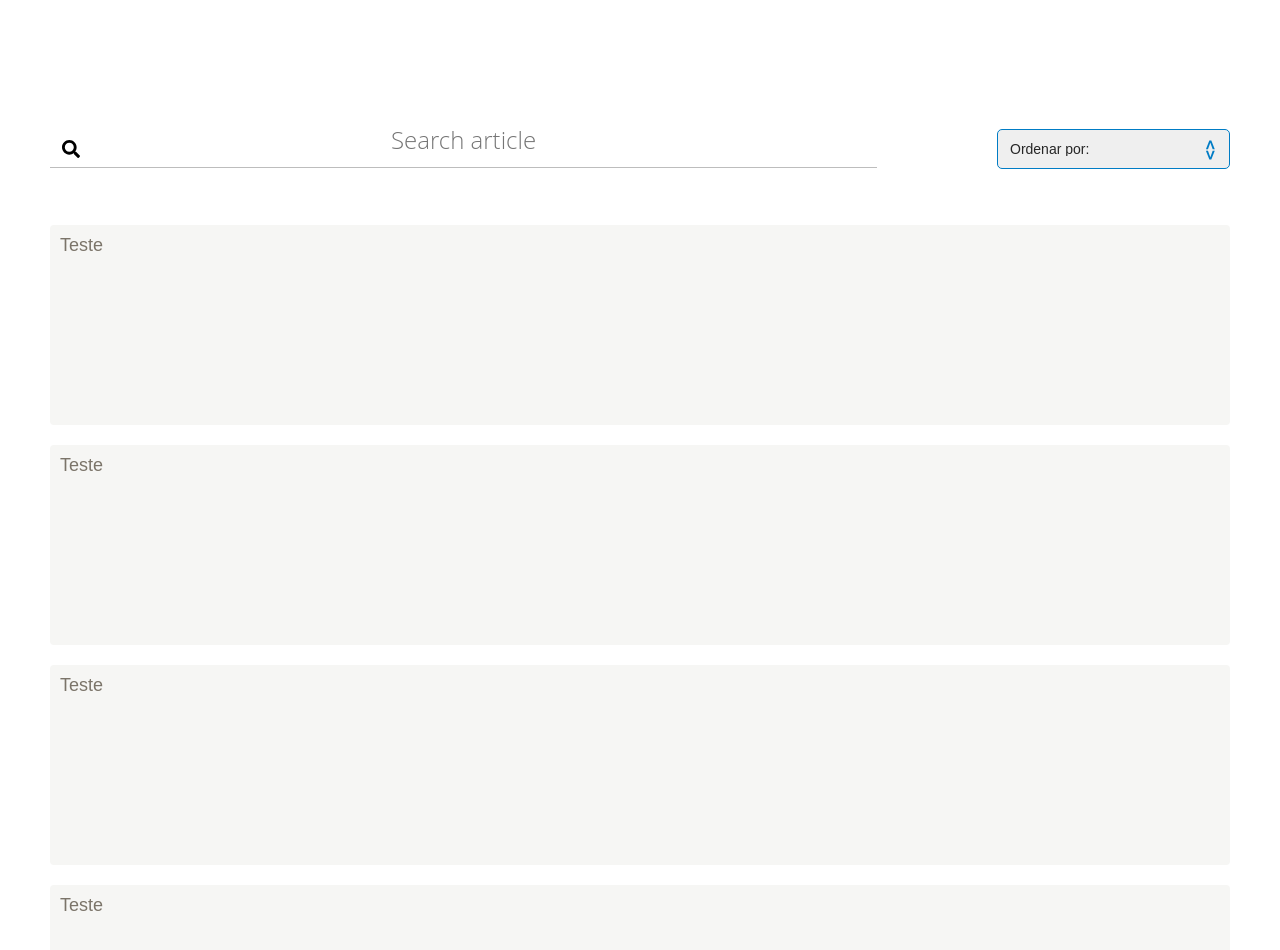
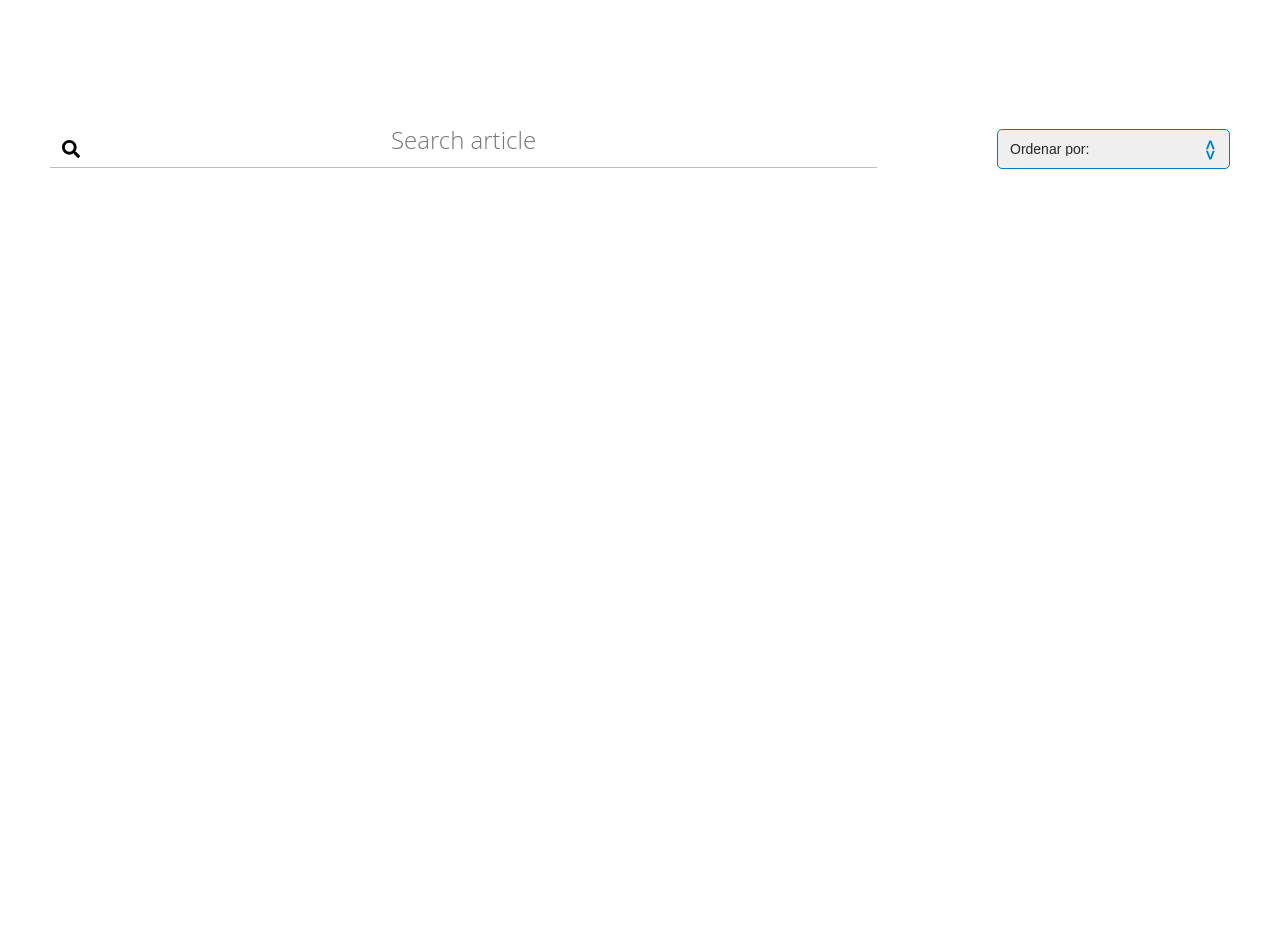
Before and after one commit to henriquepolonibr/articles-website, a React app: page / in a window 1280 px wide. Shown: the top 950 px of the page. After the commit the page ends 800 px from the top, so only its background shows below. Built offline with nearby package versions, Linux system fonts and the light colour scheme.

Commit message:
Conxtext Apis

```diff
--- a/src/App.js
+++ b/src/App.js
@@ -1,13 +1,19 @@
 import React, { useEffect } from 'react';
-import UserProvider from './Contexts/filter';
+import UserProvider from './Contexts/typedValue';
+import UserProviderFilter from './Contexts/filterSelect';
+import UserProviderDataArticle from './Contexts/dataArticle';
 import Home from './Pages/Home';
 
 function App() {
   return (
     <UserProvider>
-      <div>
-        <Home />
-      </div>
+      <UserProviderFilter>
+      <UserProviderDataArticle>
+        <div>
+          <Home />
+        </div>
+      </UserProviderDataArticle>
+      </UserProviderFilter>
     </UserProvider>
   );
 }
--- /dev/null
+++ b/src/Contexts/dataArticle.js
@@ -0,0 +1,14 @@
+import React, { useState, createContext } from 'react';
+
+export const UserDataArticleContext = createContext({});
+
+function UserProviderDataArticle({ children }) {
+  const [articleData, setArticleData] = useState('');
+  return (
+    <UserDataArticleContext.Provider value={{ articleData, setArticleData }}>
+      { children }
+    </UserDataArticleContext.Provider>
+  );
+}
+
+export default UserProviderDataArticle;
--- a/src/Contexts/filter.js
+++ /dev/null
@@ -1,14 +0,0 @@
-import React, { useState, createContext } from 'react';
-
-export const UserContext = createContext({});
-
-function UserProvider({ children }) {
-  const [filter, setFilter] = useState('');
-  return (
-    <UserContext.Provider value={{ filter, setFilter }}>
-      { children }
-    </UserContext.Provider>
-  );
-}
-
-export default UserProvider;
--- /dev/null
+++ b/src/Contexts/filterSelect.js
@@ -0,0 +1,14 @@
+import React, { useState, createContext } from 'react';
+
+export const UserFilterContext = createContext({});
+
+function UserProvider({ children }) {
+  const [selectedValue, setSelectedValue] = useState('');
+  return (
+    <UserFilterContext.Provider value={{ selectedValue, setSelectedValue }}>
+      { children }
+    </UserFilterContext.Provider>
+  );
+}
+
+export default UserProvider;
--- /dev/null
+++ b/src/Contexts/typedValue.js
@@ -0,0 +1,14 @@
+import React, { useState, createContext } from 'react';
+
+export const UserContext = createContext({});
+
+function UserProviderFilter({ children }) {
+  const [typedValue, setTypedValue] = useState('');
+  return (
+    <UserContext.Provider value={{ typedValue, setTypedValue }}>
+      { children }
+    </UserContext.Provider>
+  );
+}
+
+export default UserProviderFilter;
--- a/src/components/ArticleList/index.js
+++ b/src/components/ArticleList/index.js
@@ -1,13 +1,26 @@
-import React from 'react';
+import React, { useContext } from 'react';
+import { UserDataArticleContext } from '../../Contexts/dataArticle'
 import * as S from './styles'
 
 const ArticleList = () => {
+  const { articleData, setArticleData } = useContext(UserDataArticleContext)
+  var articleInfo = articleData[Object.keys(articleData)[0]];
+  console.log(articleInfo)
   return(
     <S.ArticleListStyle>
-      <S.ArticleItem>Teste</S.ArticleItem>
-      <S.ArticleItem>Teste</S.ArticleItem>
-      <S.ArticleItem>Teste</S.ArticleItem>
-      <S.ArticleItem>Teste</S.ArticleItem>
+      {articleData > 0 ?
+      (
+        <>
+          {articleInfo.map((article) => {
+            <S.ArticleItem key={article.id}>{article.id}</S.ArticleItem>
+            })
+          }
+        </>
+      ) :
+      (
+        <>
+        </>
+      )}
     </S.ArticleListStyle>
   )
 }
--- a/src/components/FilterSelect/index.js
+++ b/src/components/FilterSelect/index.js
@@ -1,10 +1,12 @@
-import React, { useState } from 'react';
+import React, { useContext } from 'react';
+import { UserFilterContext } from '../../Contexts/filterSelect'
 import * as S from './styles'
 
 const FilterSelect = () => {
-  const [selectedValue, setSelectedValue] = useState('');
+  const { selectedValue, setSelectedValue } = useContext(UserFilterContext)
   const orderType = [
-    'Mais relevantes'
+    'Mais relevantes',
+    'test'
   ]
 
   return (
@@ -12,7 +14,8 @@ const FilterSelect = () => {
       <S.Label>
         <S.Select
           onChange={(e) => {
-            setSelectedValue(e.target.value)
+            setSelectedValue(e.target.value);
+            console.log('selectedValue', selectedValue)
           }}
         >
           <S.SelectOption hidden> Ordenar por: {selectedValue}</S.SelectOption>
--- a/src/components/SearchArticle/index.js
+++ b/src/components/SearchArticle/index.js
@@ -1,17 +1,18 @@
-import React, { useState, useContext, useEffect } from 'react';
-import { UserContext } from '../../Contexts/filter'
+import React, { useState, useContext } from 'react';
+import { UserContext } from '../../Contexts/typedValue'
+import { UserDataArticleContext } from '../../Contexts/dataArticle'
 import { FontAwesomeIcon } from '@fortawesome/react-fontawesome';
 import { faSearch } from '@fortawesome/free-solid-svg-icons';
 import * as S from './styles';
 
 const SearchArticle = () => {
-  const { filter, setFilter } = useContext(UserContext);
-  const [dataArticle, setDataArticle] = useState(null);
+  const { typedValue, setTypedValue } = useContext(UserContext);
+  const { articleData, setArticleData } = useContext(UserDataArticleContext);
 
   function apiCall(){
     var url = new URL("https://api.beta.mejorconsalud.com/wp-json/mc/v2/posts"),
     params = {
-      search: filter,
+      search: typedValue,
       page: 2,
       orderby: 'relevance'
     }
@@ -19,7 +20,7 @@ const SearchArticle = () => {
     fetch(url)
     .then(response => response.json())
     .then(data => {
-      setDataArticle(data)
+      setArticleData(data)
     })
   }
   return (
@@ -30,8 +31,8 @@ const SearchArticle = () => {
         name="filterTextArea"
         type="text"
         id="textAreaFilterField"
-        value={filter}
-        onChange={(e) => {setFilter(e.target.value); apiCall()}}
+        value={typedValue}
+        onChange={(e) => {setTypedValue(e.target.value); apiCall()}}
       />
     </S.SearchBox>
   );
```
